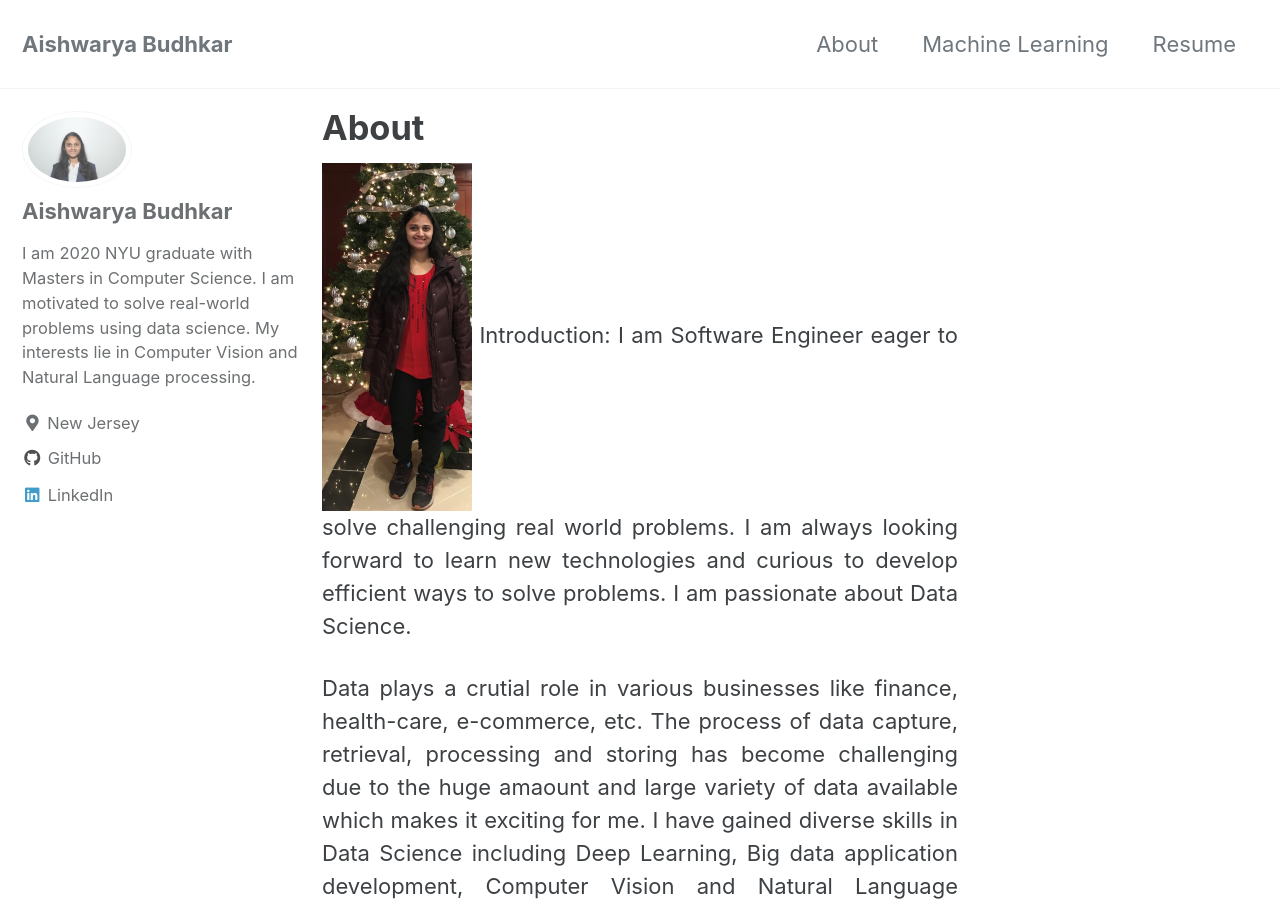
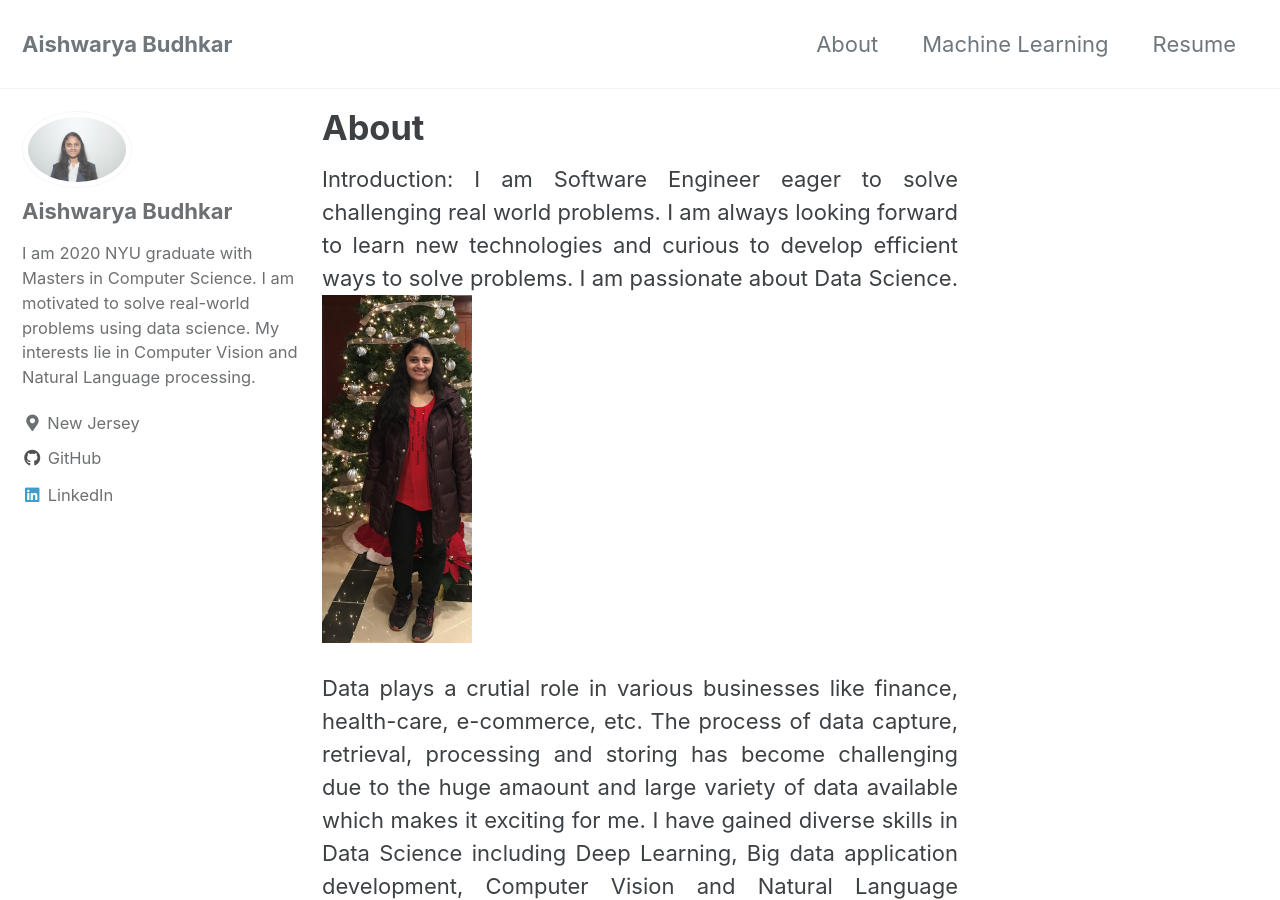
Before and after one commit to asbudhkar/asbudhkar.github.io, a Jekyll site: the page built from _pages/about.md, in a window 1280 px wide and 900 px high. Built offline with Jekyll 4.4.1, drawn with Linux system fonts in a browser that asks for light colours; cached includes are drawn as plain includes.

Commit message:
Added about

```diff
--- a/_pages/about.md
+++ b/_pages/about.md
@@ -6,9 +6,11 @@ header:
 ---
 
 <p class="alignright">
+    <text>
+     Introduction:
+    I am Software Engineer eager to solve challenging real world problems. I am always looking forward to learn new technologies and curious to develop efficient ways to solve problems. I am passionate about Data Science.
+    </text>
     <img src="/images/headshot1.jpg" width="150" height="350"/>
-    Introduction:
-    I am Software Engineer eager to solve challenging real world problems. I am always looking forward to learn new technologies and curious to develop efficient ways to solve problems. I am passionate about Data Science.
 </p>
 
 <style>
```
